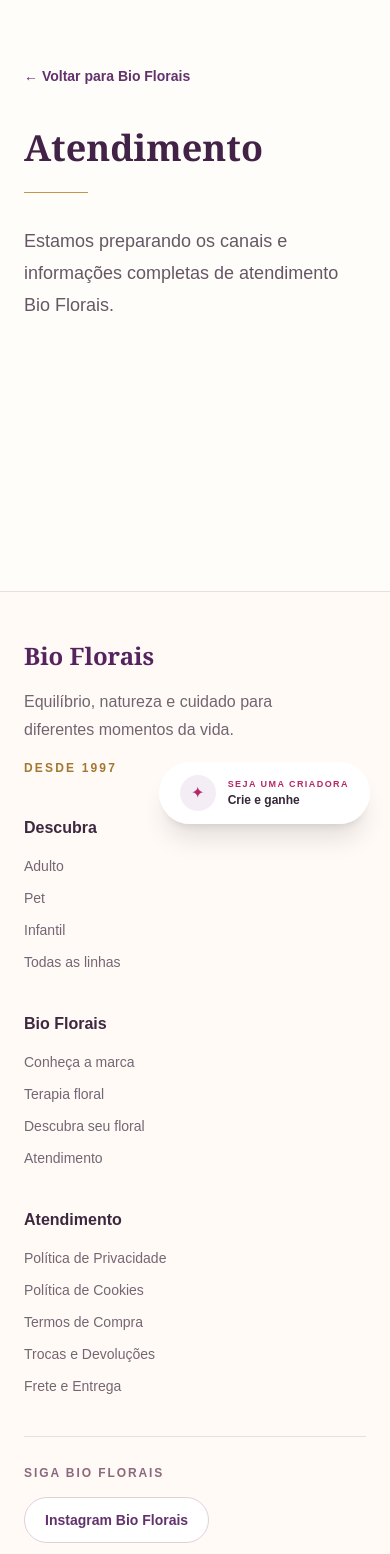
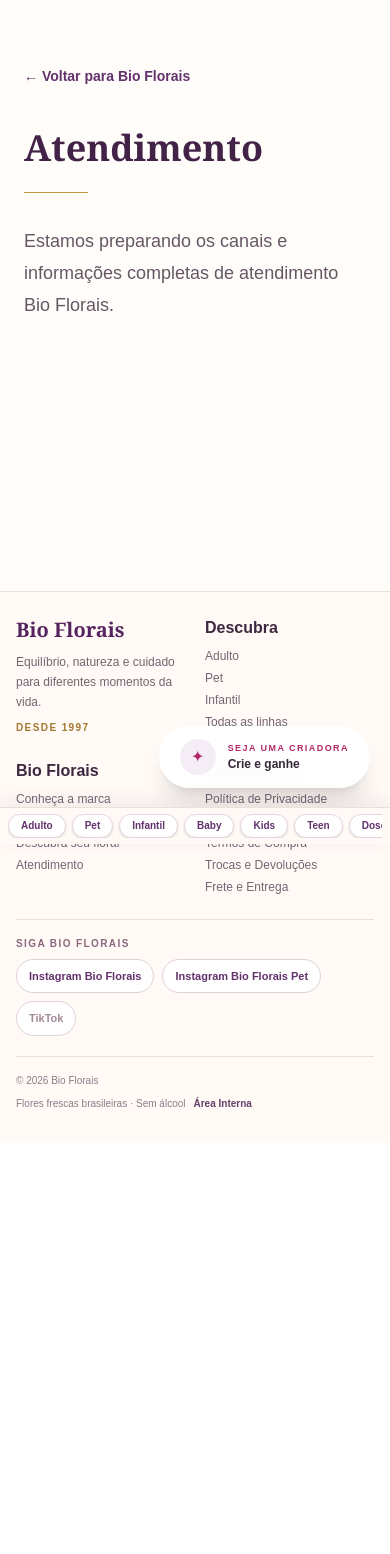
Before and after one commit to MyPeteSecreta/BioFlorais, a Next.js app: page /atendimento in a window 390 px wide. Shown: the top 1554 px of the page. After the commit the page ends 1143 px from the top, so only its background shows below. Built offline with nearby package versions, Linux system fonts and the light colour scheme.

Commit message:
Improve mobile navigation and partner access

```diff
--- a/src/app/layout.tsx
+++ b/src/app/layout.tsx
@@ -3,6 +3,7 @@
 import { CartProvider } from "@/components/cart/CartProvider";
 import GlobalCartButton from "@/components/cart/GlobalCartButton";
 import SiteFooter from "@/components/layout/SiteFooter";
+import MobileLineBar from "@/components/layout/MobileLineBar";
 import UgcFloatingButton from "@/components/ugc/UgcFloatingButton";
 
 export const metadata: Metadata = {
@@ -24,6 +25,7 @@
           <GlobalCartButton />
           <SiteFooter />
           <UgcFloatingButton />
+          <MobileLineBar />
         </CartProvider>
       </body>
     </html>
--- /dev/null
+++ b/src/components/layout/MobileLineBar.tsx
@@ -0,0 +1,108 @@
+import Link from "next/link";
+
+const lines = [
+  {
+    "name": "Adulto",
+    "href": "/linha/adulto"
+  },
+  {
+    "name": "Pet",
+    "href": "/linha/pet"
+  },
+  {
+    "name": "Infantil",
+    "href": "/linha/infantil"
+  },
+  {
+    "name": "Baby",
+    "href": "/linha/baby"
+  },
+  {
+    "name": "Kids",
+    "href": "/linha/kids"
+  },
+  {
+    "name": "Teen",
+    "href": "/linha/teen"
+  },
+  {
+    "name": "Dose Unica",
+    "href": "/linha/dose-unica"
+  },
+  {
+    "name": "Virtudes",
+    "href": "/linha/virtudes-divinas"
+  },
+  {
+    "name": "Cosmeticos",
+    "href": "/linha/cosmeticos"
+  },
+  {
+    "name": "Cosmeticos Pet",
+    "href": "/linha/cosmeticos-pet"
+  },
+  {
+    "name": "Home Care",
+    "href": "/linha/home-care"
+  }
+];
+
+export default function MobileLineBar() {
+  return (
+    <nav
+      aria-label="Linhas Bio Florais"
+      className="
+        fixed
+        inset-x-0
+        bottom-0
+        z-[60]
+        border-t
+        border-[#eadfd9]
+        bg-[#fffaf6]/95
+        px-2
+        pb-[max(6px,env(safe-area-inset-bottom))]
+        pt-1.5
+        shadow-[0_-5px_20px_rgba(66,35,71,0.08)]
+        backdrop-blur
+        md:hidden
+      "
+    >
+      <div
+        className="
+          flex
+          items-center
+          gap-1.5
+          overflow-x-auto
+          overscroll-x-contain
+          [scrollbar-width:none]
+          [&::-webkit-scrollbar]:hidden
+        "
+      >
+        {lines.map((line) => (
+          <Link
+            key={line.href}
+            href={line.href}
+            className="
+              shrink-0
+              rounded-full
+              border
+              border-[#e4d6df]
+              bg-white
+              px-3
+              py-1.5
+              text-[10px]
+              font-bold
+              leading-none
+              text-[#63326d]
+              shadow-sm
+              transition
+              active:scale-95
+            "
+          >
+            {line.name}
+          </Link>
+        ))}
+      </div>
+    </nav>
+  );
+}
--- a/src/components/layout/SiteFooter.tsx
+++ b/src/components/layout/SiteFooter.tsx
@@ -2,19 +2,19 @@
 
 export default function SiteFooter() {
   return (
-    <footer className="border-t border-[#eadfd9] bg-[#fffaf6] px-6 pb-24 pt-12 lg:px-10">
-      <div className="mx-auto grid max-w-[1440px] gap-10 md:grid-cols-2 lg:grid-cols-4">
+    <footer className="border-t border-[#eadfd9] bg-[#fffaf6] px-4 pb-8 pt-6 md:px-6 md:pb-24 md:pt-12 lg:px-10">
+      <div className="mx-auto grid max-w-[1440px] grid-cols-2 gap-x-5 gap-y-6 md:grid-cols-2 md:gap-10 lg:grid-cols-4">
 
         <div>
-          <p className="font-serif text-2xl font-semibold text-[#55245f]">
+          <p className="font-serif text-xl font-semibold text-[#55245f] md:text-2xl">
             Bio Florais
           </p>
 
-          <p className="mt-4 max-w-[290px] leading-7 text-[#726571]">
+          <p className="mt-2 max-w-[290px] text-xs leading-5 text-[#726571] md:mt-4 md:text-base md:leading-7">
             Equilíbrio, natureza e cuidado para diferentes momentos da vida.
           </p>
 
-          <p className="mt-4 text-xs font-extrabold uppercase tracking-[0.18em] text-[#a27731]">
+          <p className="mt-2 text-[10px] font-extrabold uppercase tracking-[0.14em] text-[#a27731] md:mt-4 md:text-xs md:tracking-[0.18em]">
             Desde 1997
           </p>
         </div>
@@ -25,7 +25,7 @@
             Descubra
           </p>
 
-          <div className="mt-4 flex flex-col gap-3 text-sm text-[#746674]">
+          <div className="mt-2 flex flex-col gap-1.5 text-xs text-[#746674] md:mt-4 md:gap-3 md:text-sm">
             <Link href="/linha/adulto" className="hover:text-[#63326d]">
               Adulto
             </Link>
@@ -50,7 +50,7 @@
             Bio Florais
           </p>
 
-          <div className="mt-4 flex flex-col gap-3 text-sm text-[#746674]">
+          <div className="mt-2 flex flex-col gap-1.5 text-xs text-[#746674] md:mt-4 md:gap-3 md:text-sm">
             <Link href="/sobre" className="hover:text-[#63326d]">
               Conheça a marca
             </Link>
@@ -75,7 +75,7 @@
             Atendimento
           </p>
 
-          <div className="mt-4 flex flex-col gap-3 text-sm text-[#746674]">
+          <div className="mt-2 flex flex-col gap-1.5 text-xs text-[#746674] md:mt-4 md:gap-3 md:text-sm">
             <Link href="/privacidade" className="hover:text-[#63326d]">
               Política de Privacidade
             </Link>
@@ -100,19 +100,19 @@
       </div>
 
 
-      <div className="mx-auto mt-10 max-w-[1440px] border-t border-[#eadfd9] pt-7">
+      <div className="mx-auto mt-6 max-w-[1440px] border-t border-[#eadfd9] pt-4 md:mt-10 md:pt-7">
 
-        <p className="mb-4 text-xs font-extrabold uppercase tracking-[0.16em] text-[#8b687e]">
+        <p className="mb-2 text-[10px] font-extrabold uppercase tracking-[0.14em] text-[#8b687e] md:mb-4 md:text-xs md:tracking-[0.16em]">
           Siga Bio Florais
         </p>
 
-        <div className="flex flex-wrap items-center gap-3">
+        <div className="flex flex-wrap items-center gap-2 md:gap-3">
 
           <a
             href="https://www.instagram.com/bioflorais"
             target="_blank"
             rel="noreferrer"
-            className="rounded-full border border-[#dfd1d9] bg-white px-5 py-3 text-sm font-bold text-[#63326d] transition hover:-translate-y-0.5"
+            className="rounded-full border border-[#dfd1d9] bg-white px-3 py-2 text-[11px] font-bold text-[#63326d] transition hover:-translate-y-0.5 md:px-5 md:py-3 md:text-sm"
           >
             Instagram Bio Florais
           </a>
@@ -121,14 +121,14 @@
             href="https://www.instagram.com/insta.biofloraispet/"
             target="_blank"
             rel="noreferrer"
-            className="rounded-full border border-[#dfd1d9] bg-white px-5 py-3 text-sm font-bold text-[#63326d] transition hover:-translate-y-0.5"
+            className="rounded-full border border-[#dfd1d9] bg-white px-3 py-2 text-[11px] font-bold text-[#63326d] transition hover:-translate-y-0.5 md:px-5 md:py-3 md:text-sm"
           >
             Instagram Bio Florais Pet
           </a>
 
           <span
             title="Perfil oficial do TikTok ainda será informado"
-            className="rounded-full border border-[#dfd1d9] bg-white px-5 py-3 text-sm font-bold text-[#a28b99]"
+            className="rounded-full border border-[#dfd1d9] bg-white px-3 py-2 text-[11px] font-bold text-[#a28b99] md:px-5 md:py-3 md:text-sm"
           >
             TikTok
           </span>
@@ -137,13 +137,13 @@
       </div>
 
 
-      <div className="mx-auto mt-8 flex max-w-[1440px] flex-col gap-4 border-t border-[#eadfd9] pt-6 text-xs text-[#8b7c89] sm:flex-row sm:items-center sm:justify-between">
+      <div className="mx-auto mt-5 flex max-w-[1440px] flex-col gap-2 border-t border-[#eadfd9] pt-4 text-[10px] text-[#8b7c89] sm:mt-8 sm:flex-row sm:items-center sm:justify-between sm:gap-4 sm:pt-6 sm:text-xs">
 
         <span>
           © 2026 Bio Florais
         </span>
 
-        <div className="flex flex-wrap items-center gap-5">
+        <div className="flex flex-wrap items-center gap-2 sm:gap-5">
           <span>
             Flores frescas brasileiras · Sem álcool
           </span>
--- a/src/components/ugc/UgcFloatingButton.tsx
+++ b/src/components/ugc/UgcFloatingButton.tsx
@@ -50,9 +50,10 @@
         aria-label="Conheça o programa de criadoras Bio Florais"
         className="
           fixed
-          bottom-5
+          bottom-14
           right-5
           z-50
+          md:bottom-5
           flex
           items-center
           gap-3
@@ -305,15 +306,19 @@
 
                 <div className="h-5 shrink-0" />
 
-                <button
-                  type="button"
+                <a
+                  href="https://academia.angelblanc.com/"
+                  target="_blank"
+                  rel="noopener noreferrer"
                   className="
                     mt-auto
+                    block
                     w-full
                     rounded-full
                     bg-[#32183a]
                     px-6
                     py-4
+                    text-center
                     text-sm
                     font-extrabold
                     text-white
@@ -323,7 +328,7 @@
                   "
                 >
                   Quero ser Criadora
-                </button>
+                </a>
               </section>
 
 
@@ -436,15 +441,19 @@
 
                 <div className="h-5 shrink-0" />
 
-                <button
-                  type="button"
+                <a
+                  href="https://academia.angelblanc.com/"
+                  target="_blank"
+                  rel="noopener noreferrer"
                   className="
                     mt-auto
+                    block
                     w-full
                     rounded-full
                     bg-[#b52867]
                     px-6
                     py-4
+                    text-center
                     text-sm
                     font-extrabold
                     text-white
@@ -454,7 +463,7 @@
                   "
                 >
                   Quero criar meu cupom
-                </button>
+                </a>
               </section>
 
             </div>
```
